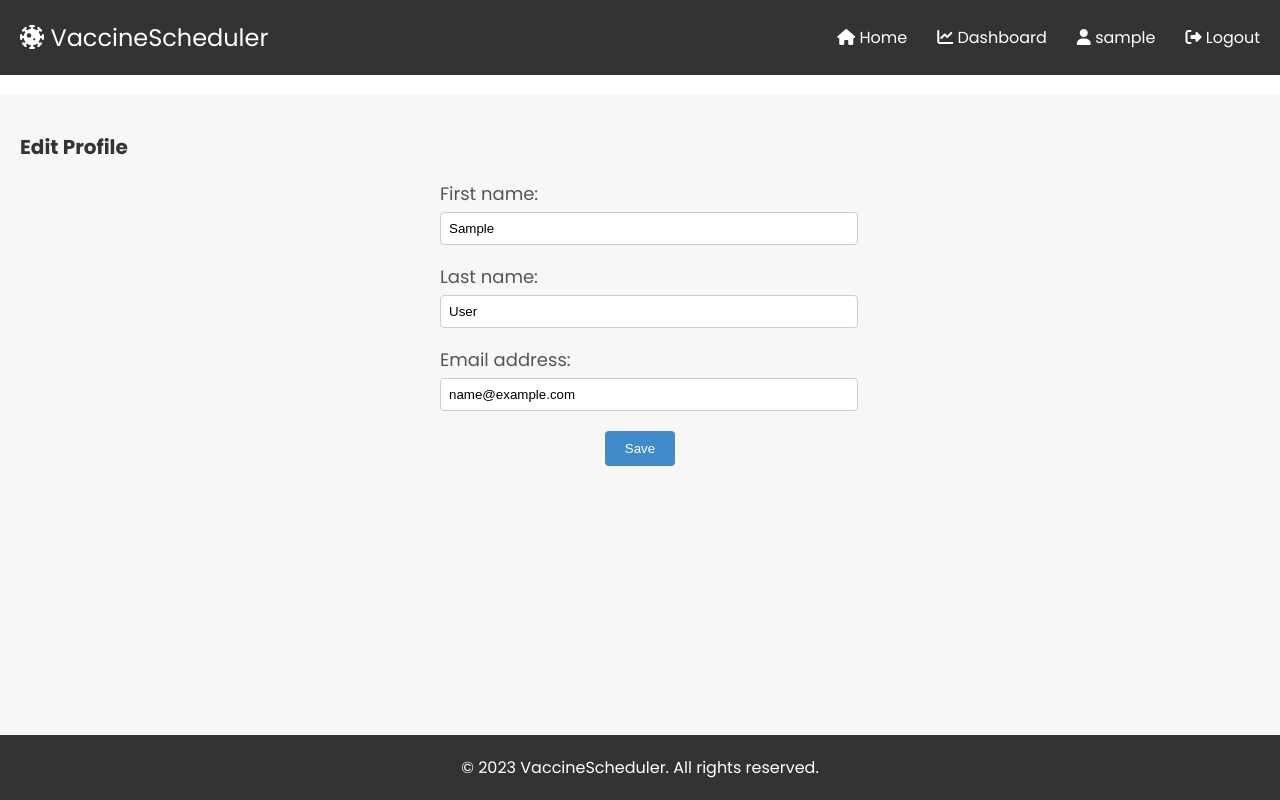
After one commit to Santhanabalan/VaccinationScheduler, a Django app: page /accounts/profile/edit/ in a window 1280 px wide. The commit adds this page. Run offline with Django 4.2, Linux system fonts and the light colour scheme; the visitor is signed in with stand-in values (Sample User, id 1).

Commit message:
Feature: View and Edit Profile
-- Users can now view and edit their profiles

```diff
--- a/accounts/forms.py
+++ b/accounts/forms.py
@@ -1,5 +1,13 @@
 from django import forms
 from bookings.models import VaccinationCenter,VaccinationSlot
+from django.contrib.auth.models import User
+from django.contrib.auth.forms import UserChangeForm
+
+class ProfileForm(UserChangeForm):
+    password = None
+    class Meta:
+        model = User
+        fields = ('first_name', 'last_name', 'email')
 
 class VaccinationCenterForm(forms.ModelForm):
     class Meta:
--- /dev/null
+++ b/accounts/templates/accounts/edit_profile.html
@@ -0,0 +1,16 @@
+{% extends 'bookings/base.html' %}
+{% load static %}
+{% block content %}
+<h2>Edit Profile</h2>
+<form class="contact-form" method="POST" action="{% url 'edit_profile' %}">
+  {% csrf_token %}
+  <div class="form-group">
+  <!-- <label>first_name</label>
+  {{ form.first_name }} -->
+  {{form.as_p}}
+  </div>
+  <div class="form-group">
+  <button type="submit">Save</button>
+  </div>
+</form>
+{% endblock content %}
--- a/accounts/urls.py
+++ b/accounts/urls.py
@@ -11,4 +11,6 @@ urlpatterns = [
     path('admin/vaccination_centers/remove/<int:center_id>/', views.remove_vaccination_center, name='remove_vaccination_center'),
     path('admin/vaccination_centers/<int:center_id>/', views.center_details, name='center_details'),
     path('admin/vaccination_centers/<int:center_id>/add_slot', views.add_slot, name='add_slot'),
+    path('profile/', views.profile, name='profile'),
+    path('profile/edit/', views.edit_profile, name='edit_profile'),
 ]
--- a/accounts/views.py
+++ b/accounts/views.py
@@ -2,10 +2,11 @@ from django.contrib.auth import authenticate, login, logout
 from django.contrib.auth.forms import AuthenticationForm,UserCreationForm
 from django.shortcuts import render, redirect
 from bookings.models import VaccinationCenter,Booking,VaccinationSlot
-from .forms import VaccinationCenterForm,VaccinationSlotForm
+from .forms import VaccinationCenterForm,VaccinationSlotForm,ProfileForm
 from django.contrib import messages
 from django.contrib.admin.views.decorators import staff_member_required
 from django.contrib.auth.decorators import login_required
+from datetime import timedelta, date
 
 def user_signup(request):
     if request.method == 'POST':
@@ -138,3 +139,34 @@ def add_slot(request, center_id):
     }
 
     return render(request, 'accounts/add_slot.html', context)
+
+@login_required
+def profile(request):
+    user = request.user
+    bookings = Booking.objects.filter(user=user)
+
+    context = {
+        'user': user,
+        'bookings': bookings,
+    }
+    return render(request, 'accounts/profile.html', context)
+
+@login_required
+def edit_profile(request):
+    profile = request.user
+    form = ProfileForm(instance=profile)
+
+    if request.method == 'POST':
+        form = ProfileForm(request.POST, instance=profile)
+
+        if form.is_valid():
+            form.save()
+            return redirect('profile')
+    else:
+        form = ProfileForm(instance=profile)
+
+    context = {
+        'profile': profile,
+        'form': form,
+    }
+    return render(request, 'accounts/edit_profile.html', context)
--- a/bookings/templates/bookings/base.html
+++ b/bookings/templates/bookings/base.html
@@ -18,7 +18,7 @@
           <li><a href="{% url 'admin_login' %}"><i class="fas fa-user-shield"></i> Admin Login</a></li>
         {% endif %}
         {% if request.user.is_authenticated %}
-          <li><i class="fa-solid fa-user"></i> {{ request.user.username }}</li>
+          <li><a href="{% url 'profile' %}"><i class="fa-solid fa-user"></i> {{ request.user.username }}</a></li>
           <li><a href="{% url 'logout' %}"><i class="fas fa-sign-out-alt"></i> Logout</a></li>
         {% else %}
           <li><a href="{% url 'signup' %}"><i class="fa-solid fa-user-plus"></i> Signup</a></li>
```
Also changed, not shown: accounts/templates/accounts/profile.html (added, +21 -0 lines).
